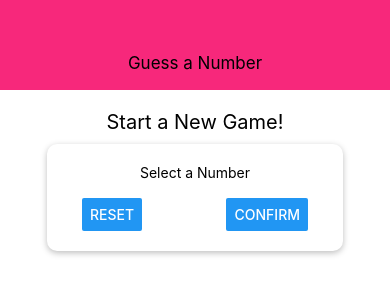
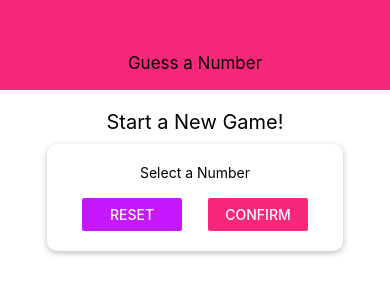
Before and after one commit to Drinnn/nox-number-guesser, a React Native app: screen / in a window 390 px wide. Shown: the top 300 px of the page. Built offline with nearby package versions, Linux system fonts and the light colour scheme.

Commit message:
feat: add constants for primary and accent colors

```diff
--- a/components/Header.js
+++ b/components/Header.js
@@ -1,5 +1,6 @@
 import React from "react";
 import { View, Text, StyleSheet } from "react-native";
+import Colors from "../constants/colors";
 
 const Header = (props) => {
   return (
@@ -14,7 +15,7 @@
     width: "100%",
     height: 90,
     paddingTop: 36,
-    backgroundColor: "#f7287b",
+    backgroundColor: Colors.primary,
     alignItems: "center",
     justifyContent: "center",
   },
--- /dev/null
+++ b/constants/colors.js
@@ -0,0 +1,4 @@
+export default {
+  primary: "#f7287b",
+  accent: "#c717fc",
+};
--- a/screens/StartGame.js
+++ b/screens/StartGame.js
@@ -1,6 +1,7 @@
 import React from "react";
 import { Button, StyleSheet, Text, TextInput, View } from "react-native";
 import Card from "../components/Card";
+import Colors from "../constants/colors";
 
 const StartGame = (props) => {
   return (
@@ -10,8 +11,12 @@
         <Text>Select a Number</Text>
         <TextInput />
         <View style={styles.buttonsContainer}>
-          <Button title="Reset" onPress={() => {}} />
-          <Button title="Confirm" onPress={() => {}} />
+          <View style={styles.button}>
+            <Button title="Reset" onPress={() => {}} color={Colors.accent} />
+          </View>
+          <View style={styles.button}>
+            <Button title="Confirm" onPress={() => {}} color={Colors.primary} />
+          </View>
         </View>
       </Card>
     </View>
@@ -39,6 +44,9 @@
     justifyContent: "space-between",
     paddingHorizontal: 15,
   },
+  button: {
+    width: 100,
+  },
 });
 
 export default StartGame;
```
